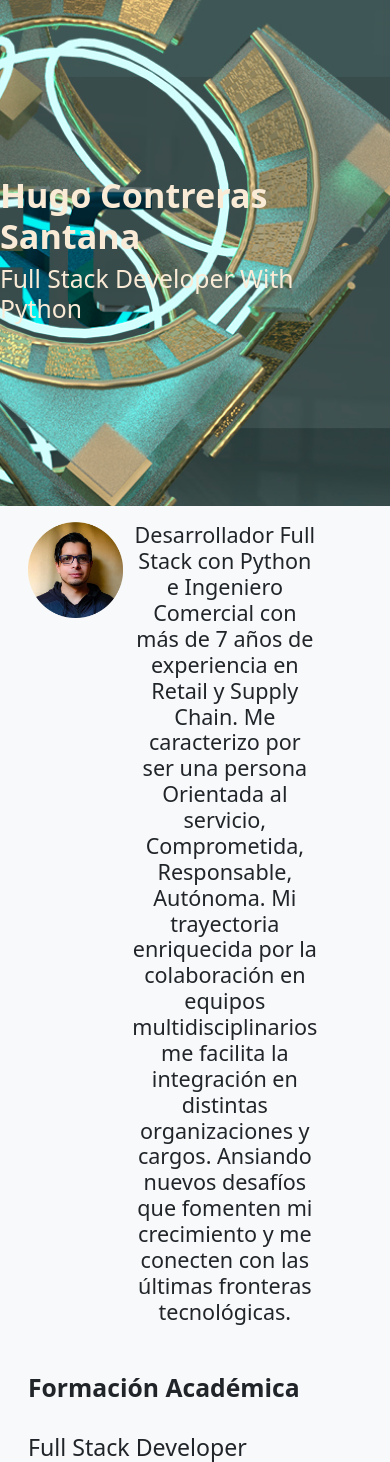
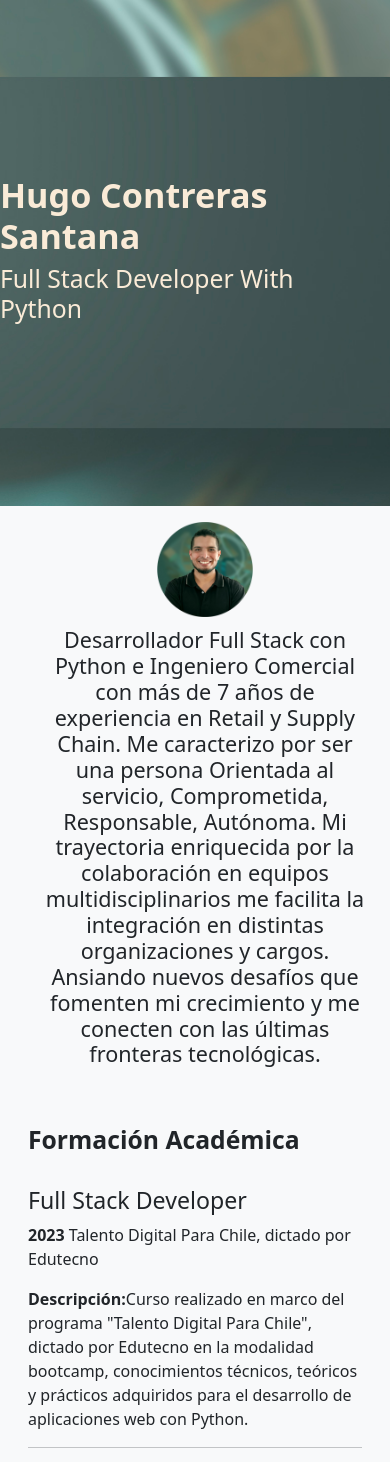
Before and after one commit to hugounico/Portafolio2, a Django app: page /about/ in a window 390 px wide. Shown: the part 56-1518 px from the top of the page. Run offline with Django 4.2, Linux system fonts and the light colour scheme; data comes from the database, SQL or seed files in the repository; some libraries are stand-ins or nearby versions.

Commit message:
nuevoupdate

```diff
--- a/static/css/style.css
+++ b/static/css/style.css
@@ -12,14 +12,6 @@
 }
 .about {
     background-image: url(../img/Portadaverdedorado2.jpg);
-
-}
-#about {
-    background-position: right center;
-    min-height: 60vh;
-    background-attachment:scroll;
-    background-size: auto 100%;
-    background-repeat: no-repeat;
 }
 .portfolio {
     background-image: url(../img/Portadaverdedorado3.jpg);
@@ -82,14 +74,6 @@
 	padding: 0 10px;
 	display: block;
 }
-@media screen and (max-width: 768px) {
-    .footer__texto {
-        font-size: 14px;
-        flex-wrap: wrap;
-        font-weight: normal;
-        text-align: center;
-    }
-}
 .footer__icono:hover {
     color: rgb(255, 255, 255);
     font-size: 33px;
@@ -130,3 +114,20 @@
     font-size: 16px;
     color: #033F62;
 }
+
+@media screen and (max-width: 768px) {
+    .footer__texto {
+        font-size: 14px;
+        flex-wrap: wrap;
+        font-weight: normal;
+        text-align: center;
+    }
+    #about {
+        display: flex;
+        flex-direction: column;
+        align-items: center;
+    }
+    .prof-text {
+        margin: 10px;
+    }
+}
--- /dev/null
+++ b/static/js/logic.js
@@ -0,0 +1,23 @@
+function ejecutarEvento() {
+    var textabout = document.getElementById('text-about');
+
+    if (window.innerWidth <= 768) {
+        textabout.classList.remove('col-6');
+        textabout.classList.add('col-12');
+    } else {
+        textabout.classList.remove('col-12');
+        textabout.classList.add('col-6');
+    }
+}
+
+function verificarTamañoPantalla() {
+    if (window.innerWidth <= 768) {
+        ejecutarEvento();
+    }
+}
+
+// Llama a verificarTamañoPantalla cuando se carga la página
+verificarTamañoPantalla();
+
+// Llama a verificarTamañoPantalla cuando se redimensiona la ventana
+window.addEventListener("resize", verificarTamañoPantalla);
--- a/templates/about/about.html
+++ b/templates/about/about.html
@@ -22,11 +22,11 @@
 
 {% block content %}
 
-<div class="row d-flex img-text">
+<div class="row d-flex img-text" id="about">
     <div class="col-4 offset-md-auto bg-transparent">
         <img class="img-fluid img-circle img-perfil bg-transparent" src="../../static/img/ProfilePic.png" alt="" id="img-perfil">
     </div>
-    <div class="col-6 d-flex align-middle prof-text">
+    <div class="col-6 d-flex align-middle prof-text" id="text-about">
         <h4 class="text-center centrar-h4">Desarrollador Full Stack con Python e Ingeniero Comercial con más de 7 años de experiencia
             en Retail y Supply Chain. Me caracterizo por ser una persona Orientada al servicio, Comprometida, Responsable, Autónoma.
             Mi trayectoria enriquecida por la colaboración en equipos multidisciplinarios me facilita la integración en distintas organizaciones
--- a/templates/core/base.html
+++ b/templates/core/base.html
@@ -11,7 +11,9 @@
     {% bootstrap_messages %}
 
     {% load static %}
-    <link rel="stylesheet" type="text/css" href="{% static 'css/style.css' %}">
+    <link rel="icon" type="image/png" href="{% static 'img/HC.png' %}?v=1">
+    <link rel="stylesheet" type="text/css" href="{% static 'css/style.css' %}?v=2">
+    <script src="{% static 'js/logic.js' %}?v=1"></script>
 
 </head>
 <body>
@@ -77,5 +79,7 @@
         </div>
     </footer>
 
+    <script src="{% static 'js/logic.js' %}"></script>
+
 </body>
 </html>
--- a/templates/portfolio/portfolio.html
+++ b/templates/portfolio/portfolio.html
@@ -30,7 +30,7 @@
   <div class="col-lg-7 col-md-8">
         <h2 class="section-heading title">{{ project.title }}</h2>
     <p>{{ project.Description }}</p>
-    <p><a href='{{ project.link }}'>Ir a visitar el proyecto</a></p>
+    <p><a href='{{ project.link }}' target="blank">Ir a visitar el proyecto</a></p>
     </div>
 </div>
 {% endfor %}
```
Also changed, not shown: static/img/ProfilePic.png.
